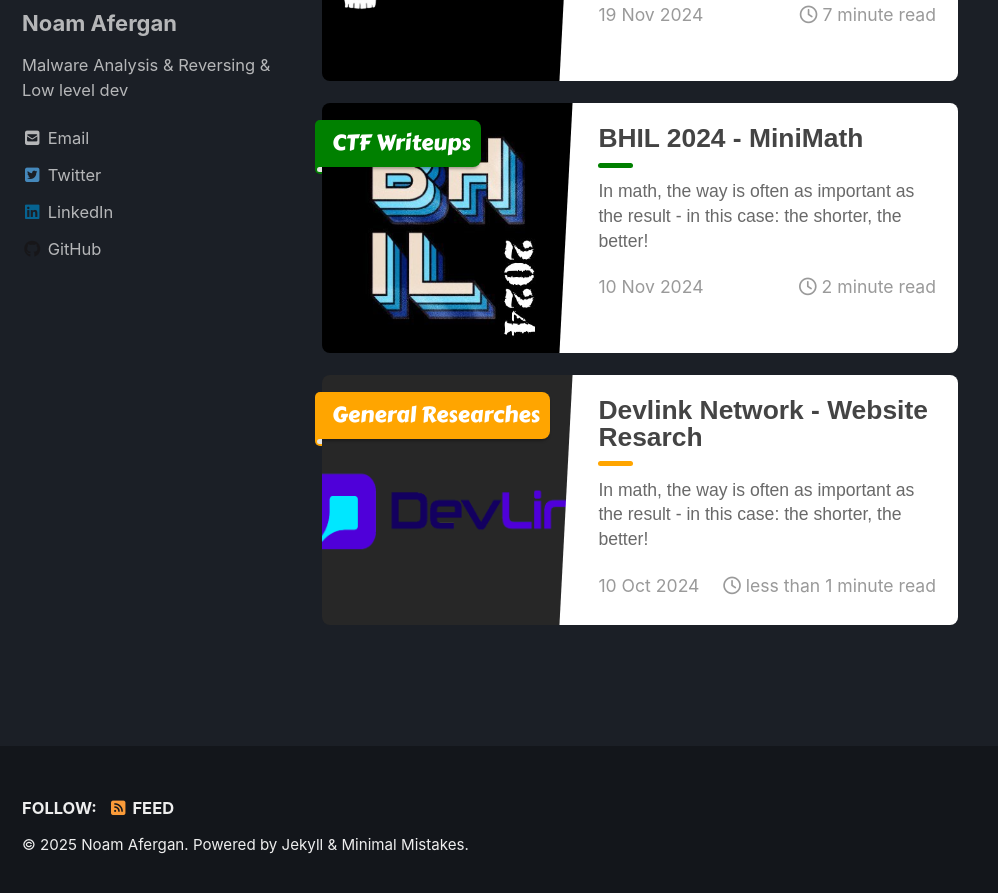
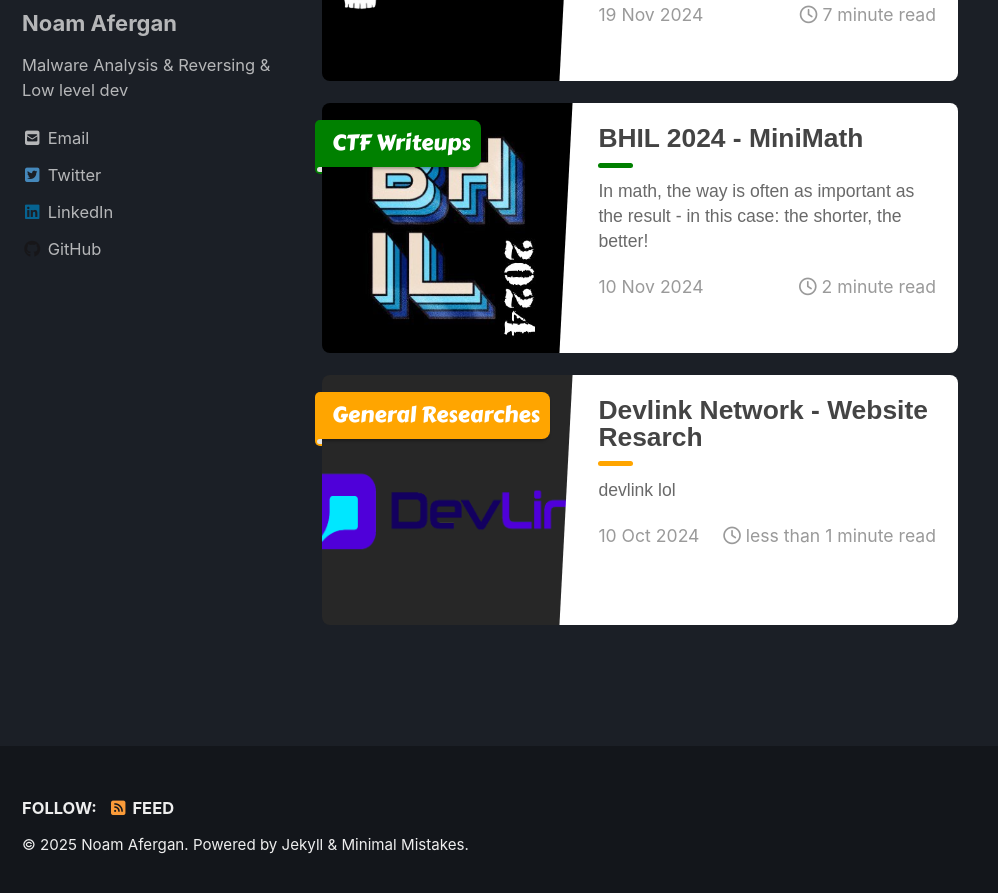
Before and after one commit to 4f3rg4n/4f3rg4n.github.io, a Jekyll site: the page built from index.html, in a window 1280 px wide and 900 px high, scrolled down 643 px. Shown: the top 893 px of the window, without its empty margins (0-998 px from the left). Built offline with Jekyll 4.4.1, drawn with Linux system fonts in a browser that asks for light colours; cached includes are drawn as plain includes; nearby versions of some CDN libraries; the list of posts is cut into pages by our own code.

Commit message:
Update 2024-10-10-devlink.md

```diff
--- a/_posts/General-Researches/2024-10-10-devlink.md
+++ b/_posts/General-Researches/2024-10-10-devlink.md
@@ -4,7 +4,7 @@
 header:
   teaser: /assets/images/general-researches/DevLink/devlink.png
 ribbon: orange
-description: "In math, the way is often as important as the result - in this case: the shorter, the better!"
+description: "devlink lol"
 categories:
   - General Researches
 ---
```
